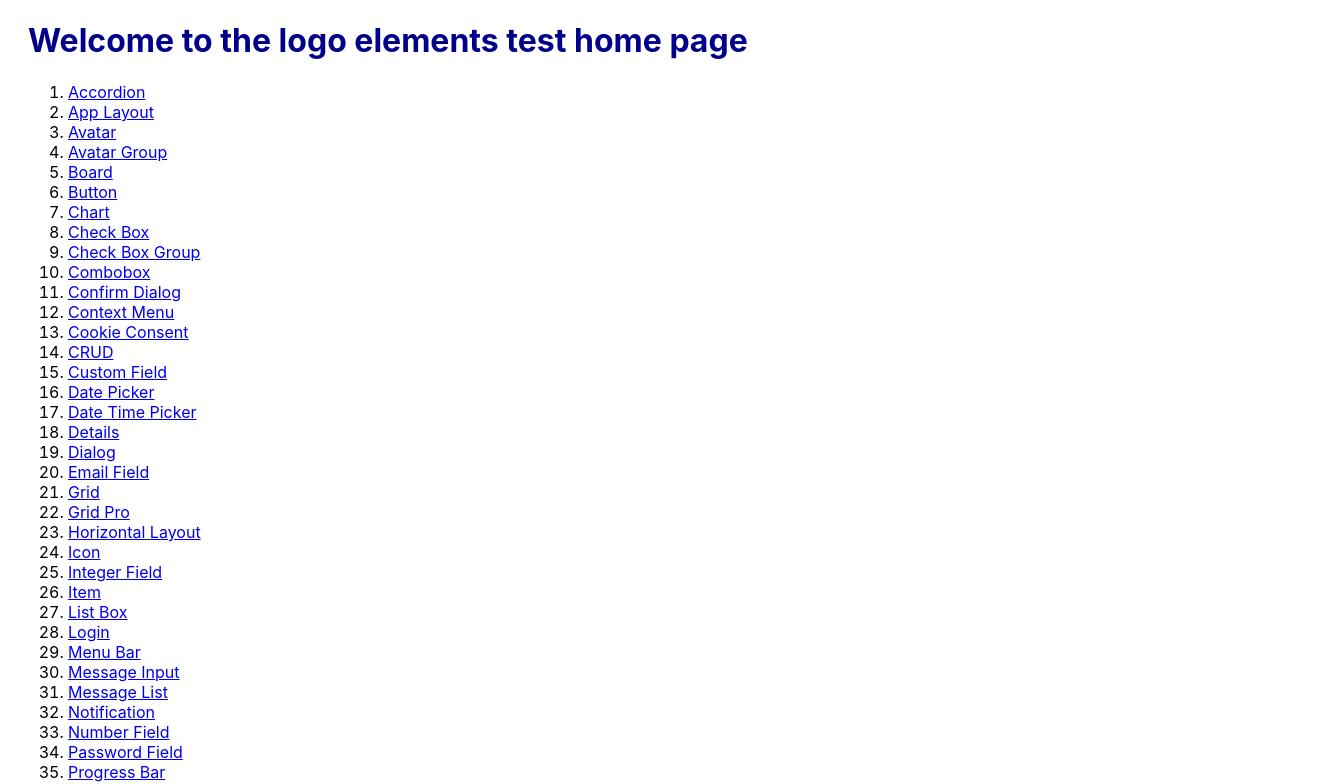
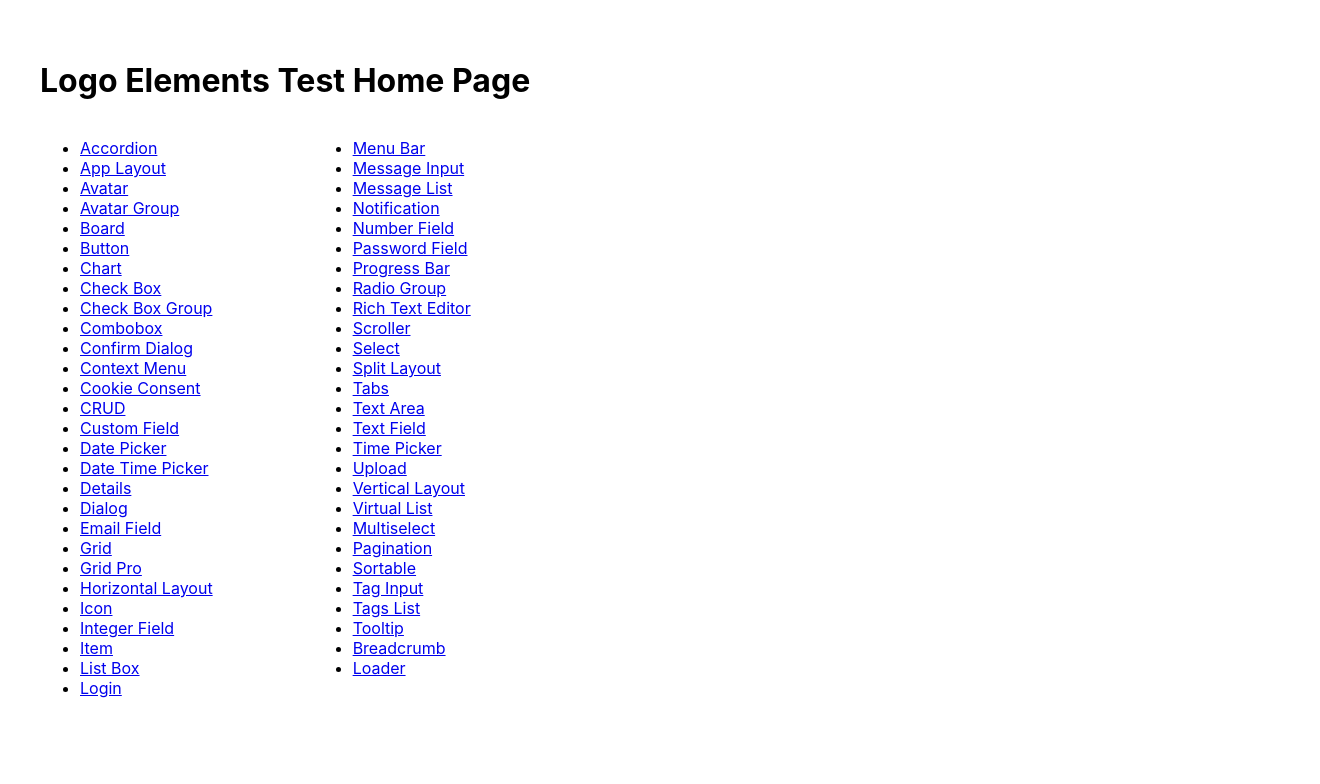
Before and after one commit to palibey/LogoElements, a React (Create React App) app: page / in a window 1280 px wide. Shown: the top 784 px of the page, 1320 px wide, since content can reach past the window. Built offline with nearby package versions, Linux system fonts and the light colour scheme; what @logo-react/web-wrapper would draw is missing.

Commit message:
added the header component

```diff
--- a/src/Button.tsx
+++ b/src/Button.tsx
@@ -1,5 +1,4 @@
 import {logoWebWrapper} from "@logo-react/web-wrapper";
-import {Link} from "react-router-dom";
 import * as React from "react";
 import '@logo-elements/button';
 import {Header} from "./components/Header";
--- a/src/GridPro.tsx
+++ b/src/GridPro.tsx
@@ -2,6 +2,7 @@ import {logoWebWrapper} from "@logo-react/web-wrapper";
 import {Link} from "react-router-dom";
 import * as React from "react";
 import '@vaadin/vaadin-grid-pro';
+import '@vaadin/vaadin-grid-pro/vaadin-grid-pro-edit-column.js'
 import {Header} from "./components/Header";
 
 const GridPro = logoWebWrapper('vaadin-grid-pro');
--- a/src/Home.tsx
+++ b/src/Home.tsx
@@ -1,11 +1,14 @@
 import {Link} from "react-router-dom";
 import * as React from "react";
+import './assets/style.css';
 
 export function Home() {
     return (
         <div className='home-container'>
-            <h1 className='title'>Welcome to the logo elements test home page</h1>
-            <ol>
+            <h1 className='title'>Logo Elements Test Home Page</h1>
+            <div className='list-container'>
+                <div className='list'>
+                    <ul>
                         <li>
                             <Link to='/accordion'>Accordion</Link>
                         </li>
@@ -90,6 +93,11 @@ export function Home() {
                         <li>
                             <Link to='/login'>Login</Link>
                         </li>
+                    </ul>
+                </div>
+                <div className='list'>
+                    <ul>
+
                         <li>
                             <Link to='/menu-bar'>Menu Bar</Link>
                         </li>
@@ -171,7 +179,11 @@ export function Home() {
                         <li>
                             <Link to='/loader'>Loader</Link>
                         </li>
-            </ol>
+                    </ul>
+                </div>
+            </div>
+
+
         </div>
     );
 }
--- a/src/assets/style.css
+++ b/src/assets/style.css
@@ -4,11 +4,28 @@ html, body {
     sans-serif;
     -webkit-font-smoothing: antialiased;
     -moz-osx-font-smoothing: grayscale;
-}
-.home-container {
+    align-content: center;
     margin: 20px;
 }
 
+.home-container {
+    color: black;
+}
+
 .title{
-    color: darkblue;
+    color: black;
+    width: 100vw;
 }
+
+.return-image{
+    height: 25px;
+    width: 25px;
+}
+
+.list-container{
+    display: flex;
+}
+
+.list{
+    padding-right: 100px;
+}
--- a/src/components/Header.tsx
+++ b/src/components/Header.tsx
@@ -1,14 +1,15 @@
 import {Link} from "react-router-dom";
 import * as React from "react";
+import '../assets/style.css'
+
+const logo =  require("../images/Home.png");
 
 export function Header(props) {
-    return(
+    return (
         <div className='page-header'>
-            <ul>
-                <li>
-                    <Link to="/">Home</Link>
-                </li>
-            </ul>
+            <Link to="/">
+                <img className='return-image' src={logo}/>
+            </Link>
             <hr/>
             <h1>{props.value} React Component</h1>
         </div>
```
Also changed, not shown: src/images/Home.png (added), src/images/avatar.png (renamed from images/avatar.png). Lines whose indentation alone changed are shown as unchanged.
